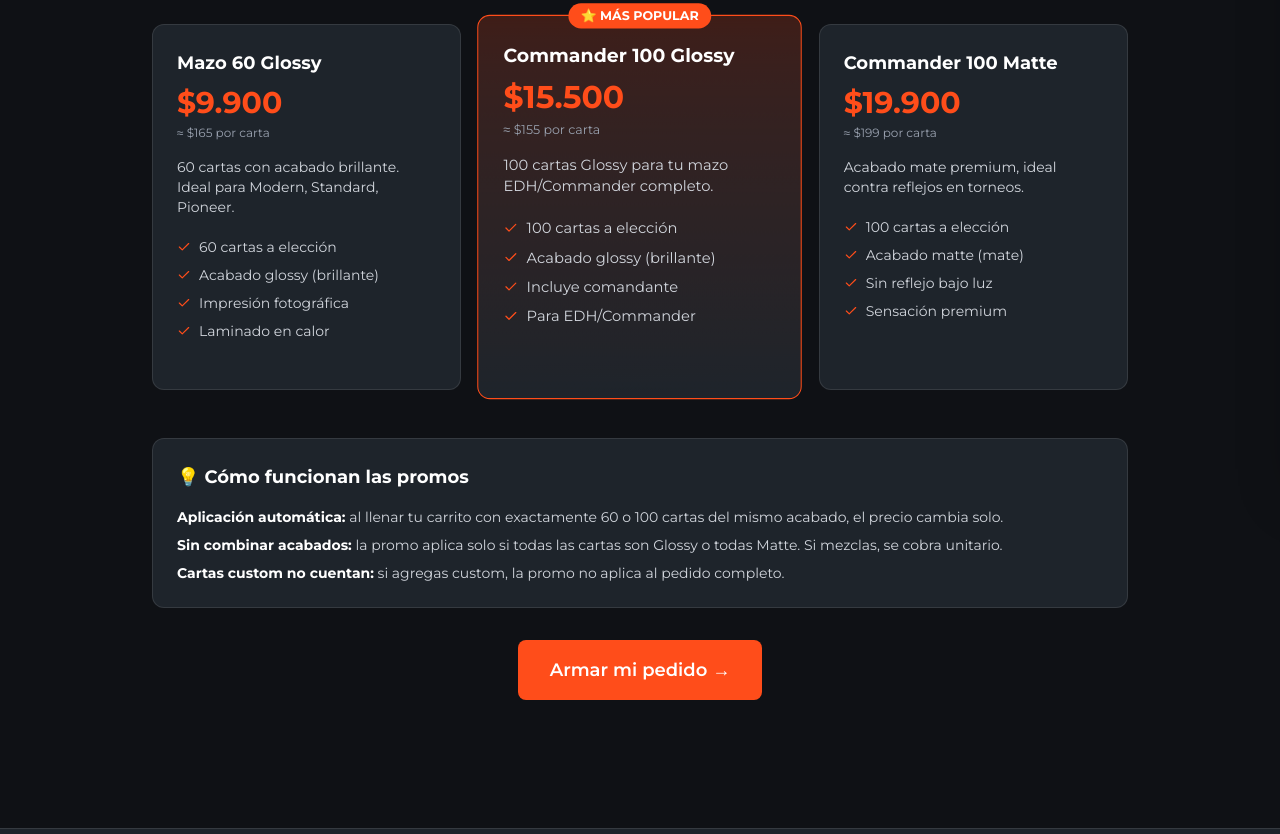
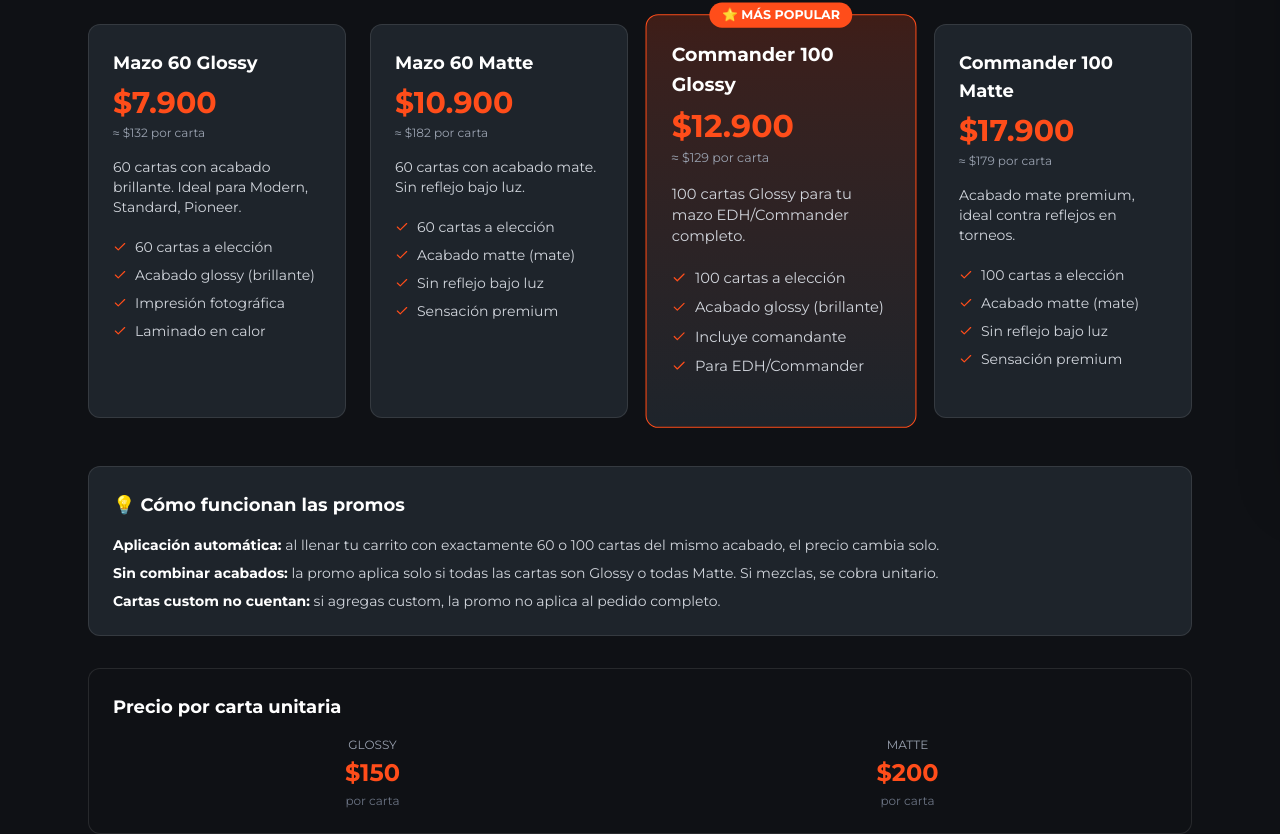
Before and after one commit to Boffo90/volcan-proxies, a Next.js app: page /promos in a window 1280 px wide. Shown: the part 319-1153 px from the top of the page. Built offline with nearby package versions, Linux system fonts and the light colour scheme; no server answers.

Commit message:
Precios dinamicos desde admin en landing, promos y FAQ

```diff
--- a/app/faq/page.tsx
+++ b/app/faq/page.tsx
@@ -4,6 +4,12 @@
 import { ChevronDown, HelpCircle } from "lucide-react";
 import NavBar from "@/components/NavBar";
 import Footer from "@/components/Footer";
+import { usePrecios } from "@/hooks/usePrecios";
+import { formatCLP } from "@/lib/pricing";
+
+export default function FAQPage() {
+  const [open, setOpen] = useState<number | null>(0);
+  const { precios } = usePrecios();
 
   const FAQS = [
 	{
@@ -13,6 +19,18 @@
 	{
   	q: "¿Las cartas son indistinguibles de las reales?",
   	a: "No. Volcán Proxies son proxies artesanales hechas a mano. Aunque tienen firmeza similar a una carta real, dorso impreso (no quedan en blanco) y se ven visualmente fieles desde la distancia normal de juego, NO buscan ser indistinguibles de las oficiales. Si las miras de cerca y las comparas con una carta original, verás diferencias en los detalles finos de impresión. Son perfectas para playtest, casual, cEDH y torneos proxy-friendly. No están diseñadas para engañar ni reemplazar a las cartas oficiales en torneos sancionados.",
+	},
+	{
+  	q: "¿Cuánto cuestan?",
+  	a: `Cartas unitarias: Glossy ${formatCLP(
+    	precios.glossy
+  	)} y Matte ${formatCLP(
+    	precios.matte
+  	)}. Tenemos promos automáticas al armar mazo completo: Mazo 60 desde ${formatCLP(
+    	precios.mazo60_glossy
+  	)} y Commander 100 desde ${formatCLP(
+    	precios.commander100_glossy
+  	)}. Los precios se aplican automáticamente al armar tu pedido en el carrito.`,
 	},
 	{
   	q: "¿Son legales en torneos?",
@@ -40,7 +58,9 @@
 	},
 	{
   	q: "¿Puedo subir mi propio diseño?",
-	a: "Sí. Tenemos la sección /custom donde puedes subir imágenes JPG o PNG (máximo 5MB) y nosotros las imprimimos como carta. Útil para tokens custom, alters, basic lands con arte personalizado, etc. Hay un recargo extra por carta custom para cubrir el ajuste manual.",
+  	a: `Sí. Tenemos la sección /custom donde puedes subir imágenes JPG o PNG (máximo 5MB) y nosotros las imprimimos como carta. Útil para tokens custom, alters, basic lands con arte personalizado, etc. Hay un recargo extra de ${formatCLP(
+    	precios.custom_surcharge
+  	)} por carta custom para cubrir el ajuste manual.`,
 	},
 	{
   	q: "¿Hacen pedidos grandes / al por mayor?",
@@ -51,9 +71,6 @@
   	a: "Si armas un carrito con exactamente 60 cartas (todas mismo acabado, sin custom) aplica el precio promo de Mazo 60. Si llegas a 100 cartas, aplica Commander 100. Las promos NO aplican si mezclas Glossy y Matte o si tienes cartas custom en el mismo pedido — en esos casos se cobra precio unitario.",
 	},
   ];
-
-export default function FAQPage() {
-  const [open, setOpen] = useState<number | null>(0);
 
   const openMail = () => {
 	window.location.href = "mailto:smyanezo@gmail.com";
--- a/app/page.tsx
+++ b/app/page.tsx
@@ -21,9 +21,12 @@
   getCardImage,
   type ScryfallCard,
 } from "@/lib/scryfall";
+import { usePrecios } from "@/hooks/usePrecios";
+import { formatCLP } from "@/lib/pricing";
 
 export default function Home() {
   const router = useRouter();
+  const { precios } = usePrecios();
   const [showcase, setShowcase] = useState<ScryfallCard[]>([]);
 
   useEffect(() => {
@@ -76,31 +79,34 @@
 	},
   ];
 
+  const perCard = (total: number, cantidad: number) =>
+	"~" + formatCLP(Math.round(total / cantidad)) + "/carta";
+
   const promos = [
 	{
   	name: "Mazo 60",
   	subtitle: "Glossy",
-  	price: "$7.900",
+  	price: formatCLP(precios.mazo60_glossy),
   	desc: "Standard, Modern, Pioneer.",
   	qty: "60 cartas",
-  	perCard: "~$132/carta",
+  	perCard: perCard(precios.mazo60_glossy, 60),
 	},
 	{
   	name: "Commander 100",
   	subtitle: "Glossy",
-  	price: "$12.900",
+  	price: formatCLP(precios.commander100_glossy),
   	desc: "Tu mazo EDH completo.",
   	qty: "100 cartas",
-  	perCard: "~$129/carta",
+  	perCard: perCard(precios.commander100_glossy, 100),
   	featured: true,
 	},
 	{
   	name: "Commander 100",
   	subtitle: "Matte",
-  	price: "$17.900",
+  	price: formatCLP(precios.commander100_matte),
   	desc: "Acabado premium sin reflejo.",
   	qty: "100 cartas",
-  	perCard: "~$179/carta",
+  	perCard: perCard(precios.commander100_matte, 100),
 	},
   ];
 
--- a/app/promos/page.tsx
+++ b/app/promos/page.tsx
@@ -1,17 +1,24 @@
+"use client";
+
+import { useRouter } from "next/navigation";
 import { Sparkles, Check } from "lucide-react";
 import NavBar from "@/components/NavBar";
 import Footer from "@/components/Footer";
+import { usePrecios } from "@/hooks/usePrecios";
+import { formatCLP } from "@/lib/pricing";
 
-export const metadata = {
-  title: "Promociones · Volcán Proxies",
-  description: "Promociones y precios por mazo completo.",
-};
+export default function PromosPage() {
+  const router = useRouter();
+  const { precios } = usePrecios();
+
+  const perCard = (total: number, cantidad: number) =>
+	"≈ " + formatCLP(Math.round(total / cantidad)) + " por carta";
 
   const PROMOS = [
 	{
   	name: "Mazo 60 Glossy",
-	price: "$9.900",
-	unitEquiv: "≈ $165 por carta",
+  	price: formatCLP(precios.mazo60_glossy),
+  	unitEquiv: perCard(precios.mazo60_glossy, 60),
   	desc: "60 cartas con acabado brillante. Ideal para Modern, Standard, Pioneer.",
   	color: "#FF4D1A",
   	features: [
@@ -22,9 +29,22 @@
   	],
 	},
 	{
+  	name: "Mazo 60 Matte",
+  	price: formatCLP(precios.mazo60_matte),
+  	unitEquiv: perCard(precios.mazo60_matte, 60),
+  	desc: "60 cartas con acabado mate. Sin reflejo bajo luz.",
+  	color: "#FF4D1A",
+  	features: [
+    	"60 cartas a elección",
+    	"Acabado matte (mate)",
+    	"Sin reflejo bajo luz",
+    	"Sensación premium",
+  	],
+	},
+	{
   	name: "Commander 100 Glossy",
-	price: "$15.500",
-	unitEquiv: "≈ $155 por carta",
+  	price: formatCLP(precios.commander100_glossy),
+  	unitEquiv: perCard(precios.commander100_glossy, 100),
   	desc: "100 cartas Glossy para tu mazo EDH/Commander completo.",
   	color: "#FF4D1A",
   	features: [
@@ -37,8 +57,8 @@
 	},
 	{
   	name: "Commander 100 Matte",
-	price: "$19.900",
-	unitEquiv: "≈ $199 por carta",
+  	price: formatCLP(precios.commander100_matte),
+  	unitEquiv: perCard(precios.commander100_matte, 100),
   	desc: "Acabado mate premium, ideal contra reflejos en torneos.",
   	color: "#FF4D1A",
   	features: [
@@ -50,12 +70,11 @@
 	},
   ];
 
-export default function PromosPage() {
   return (
 	<main className="min-h-screen bg-[#0F1115] text-white">
   	<NavBar />
 
-  	<section className="px-6 py-16 max-w-5xl mx-auto">
+  	<section className="px-6 py-16 max-w-6xl mx-auto">
     	<div className="text-center mb-12">
       	<Sparkles className="mx-auto text-[#FF4D1A] mb-4" size={40} />
       	<h1 className="text-4xl md:text-5xl font-bold mb-4">
@@ -67,7 +86,7 @@
       	</p>
     	</div>
 
-    	<div className="grid md:grid-cols-3 gap-6 mb-12">
+    	<div className="grid md:grid-cols-2 lg:grid-cols-4 gap-6 mb-12">
       	{PROMOS.map((p) => (
         	<div
           	key={p.name}
@@ -79,7 +98,7 @@
           	}
         	>
           	{p.featured && (
-            	<span className="absolute -top-3 left-1/2 -translate-x-1/2 bg-[#FF4D1A] text-white text-xs font-bold px-3 py-1 rounded-full">
+            	<span className="absolute -top-3 left-1/2 -translate-x-1/2 bg-[#FF4D1A] text-white text-xs font-bold px-3 py-1 rounded-full whitespace-nowrap">
               	⭐ MÁS POPULAR
             	</span>
           	)}
@@ -126,13 +145,35 @@
       	</ul>
     	</div>
 
+    	<div className="bg-[#0F1115] p-6 rounded-xl border border-white/10 mb-8">
+      	<h2 className="font-bold text-lg mb-4">
+        	Precio por carta unitaria
+      	</h2>
+      	<div className="grid grid-cols-2 gap-4">
         	<div className="text-center">
-      	<a
-        	href="/catalogo"
-        	className="inline-block bg-[#FF4D1A] hover:bg-[#e64418] px-8 py-4 rounded-lg font-semibold text-lg transition"
+          	<p className="text-xs text-gray-400 uppercase mb-1">Glossy</p>
+          	<p className="text-2xl font-bold text-[#FF4D1A]">
+            	{formatCLP(precios.glossy)}
+          	</p>
+          	<p className="text-xs text-gray-500 mt-1">por carta</p>
+        	</div>
+        	<div className="text-center">
+          	<p className="text-xs text-gray-400 uppercase mb-1">Matte</p>
+          	<p className="text-2xl font-bold text-[#FF4D1A]">
+            	{formatCLP(precios.matte)}
+          	</p>
+          	<p className="text-xs text-gray-500 mt-1">por carta</p>
+        	</div>
+      	</div>
+    	</div>
+
+    	<div className="text-center">
+      	<button
+        	onClick={() => router.push("/catalogo")}
+        	className="bg-[#FF4D1A] hover:bg-[#e64418] px-8 py-4 rounded-lg font-semibold text-lg transition"
       	>
         	Armar mi pedido →
-      	</a>
+      	</button>
     	</div>
   	</section>
 
```
Lines whose indentation alone changed are shown as unchanged.
